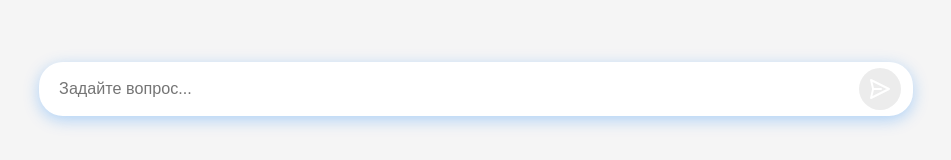
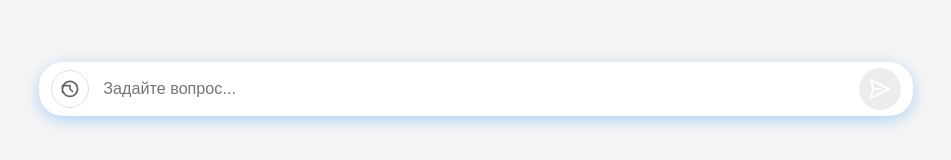
Before and after one commit to okurilo/neuro-ui, a React (Vite) app: page / in a window 1280 px wide. Shown: the part 311-471 px from the top of the page, without its empty margins (164-1115 px from the left). Built offline with nearby package versions, Linux system fonts and the light colour scheme.

Commit message:
корректное апи

```diff
--- a/src/api/chatApi.ts
+++ b/src/api/chatApi.ts
@@ -24,8 +24,8 @@ export async function sendMessage(text: string, sessionId?: string): Promise<Cha
 async function getServerHistory(sessionId?: string): Promise<ChatSession | null> {
     try {
         const url = sessionId
-            ? `/app-web/configurator/api/v4/chat/history/${sessionId}`
-            : '/app-web/configurator/api/v4/chat/history';
+            ? `/api-web/configurator/api/v4/chat/history/${sessionId}`
+            : '/api-web/configurator/api/v4/chat/history';
 
         const response = await fetch(url);
         if (!response.ok) return null;
@@ -73,7 +73,7 @@ async function sendServerMessage(text: string, sessionId?: string): Promise<Chat
             requestBody.chatId = sessionId;
         }
 
-        const response = await fetch('/app-web/configurator/api/v4/chat/say', {
+        const response = await fetch('/api-web/configurator/api/v4/chat/say', {
             method: 'POST',
             headers: {
                 'Content-Type': 'application/json'
--- a/src/components/Chat/ChatInput.tsx
+++ b/src/components/Chat/ChatInput.tsx
@@ -99,6 +99,27 @@ const SendButton = styled('button')<{ $hasText: boolean }>(
   ({ $hasText }) => $hasText && animations.buttonHover
 );
 
+// Кнопка продолжения диалога (слева от ввода)
+const ContinueButton = styled('button')({
+  display: 'flex',
+  alignItems: 'center',
+  justifyContent: 'center',
+  width: '38px',
+  height: '38px',
+  background: 'transparent',
+  border: '1px solid #e0e0e0',
+  borderRadius: '50%',
+  cursor: 'pointer',
+  transition: 'all 0.2s ease',
+  marginRight: '6px',
+  '&:hover': {
+    background: 'rgba(0, 0, 0, 0.05)',
+    transform: 'scale(1.05)'
+  },
+  '&:active': {
+    transform: 'scale(0.95)'
+  }
+});
 // Современная SVG иконка для кнопки отправки
 const SendIcon = () => (
   <svg width="24" height="24" viewBox="0 0 24 24" fill="none" xmlns="http://www.w3.org/2000/svg">
@@ -106,6 +127,16 @@ const SendIcon = () => (
     <path d="M5 12H13" stroke="white" strokeWidth="2" strokeLinecap="round" strokeLinejoin="round" />
   </svg>
 );
+
+// SVG иконка для кнопки продолжения диалога (белая)
+const HistoryIcon = () => (
+  <svg width="20" height="20" viewBox="0 0 24 24" fill="none" xmlns="http://www.w3.org/2000/svg">
+    <path d="M12 8v4l3 3" stroke="#666" strokeWidth="2" strokeLinecap="round" strokeLinejoin="round" />
+    <path d="M3.05 11a9 9 0 1 1 .5 4" stroke="#666" strokeWidth="2" strokeLinecap="round" strokeLinejoin="round" />
+    <path d="M3 16V8h8" stroke="#666" strokeWidth="2" strokeLinecap="round" strokeLinejoin="round" />
+  </svg>
+);
+
 
 export const ChatInput: React.FC<ChatInputProps> = ({
   onSendMessage,
@@ -145,6 +176,11 @@ export const ChatInput: React.FC<ChatInputProps> = ({
   return (
     <InputWrapper $isFirstMessage={isFirstMessage}>
       <InputContainer $isFirstMessage={isFirstMessage}>
+        <ContinueButton
+          title="Продолжить предыдущий диалог"
+        >
+          <HistoryIcon />
+        </ContinueButton>
         <Input
           ref={inputRef}
           value={message}
```
